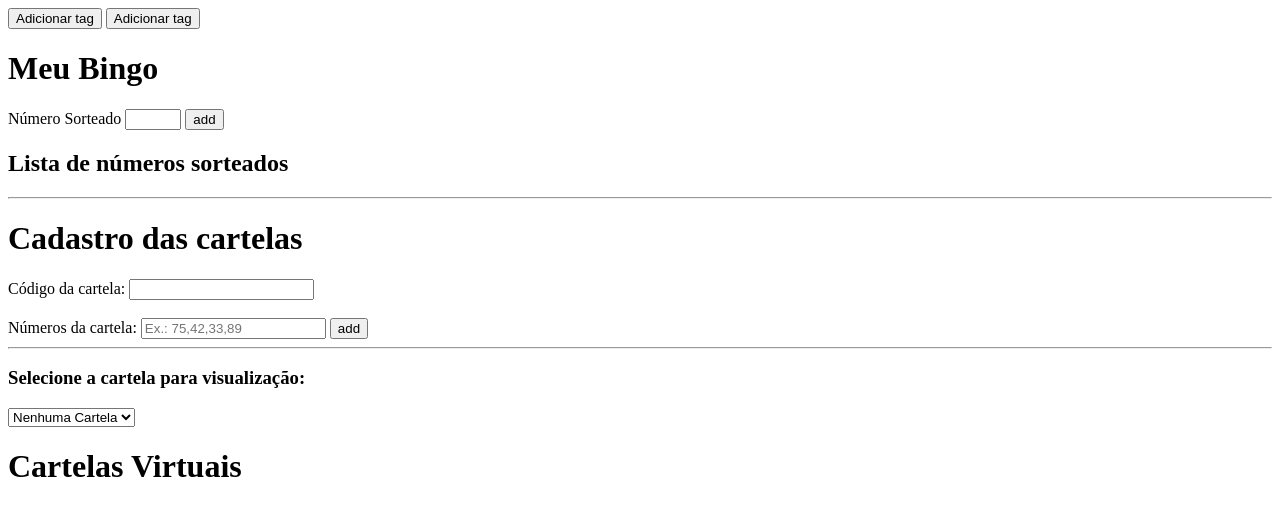
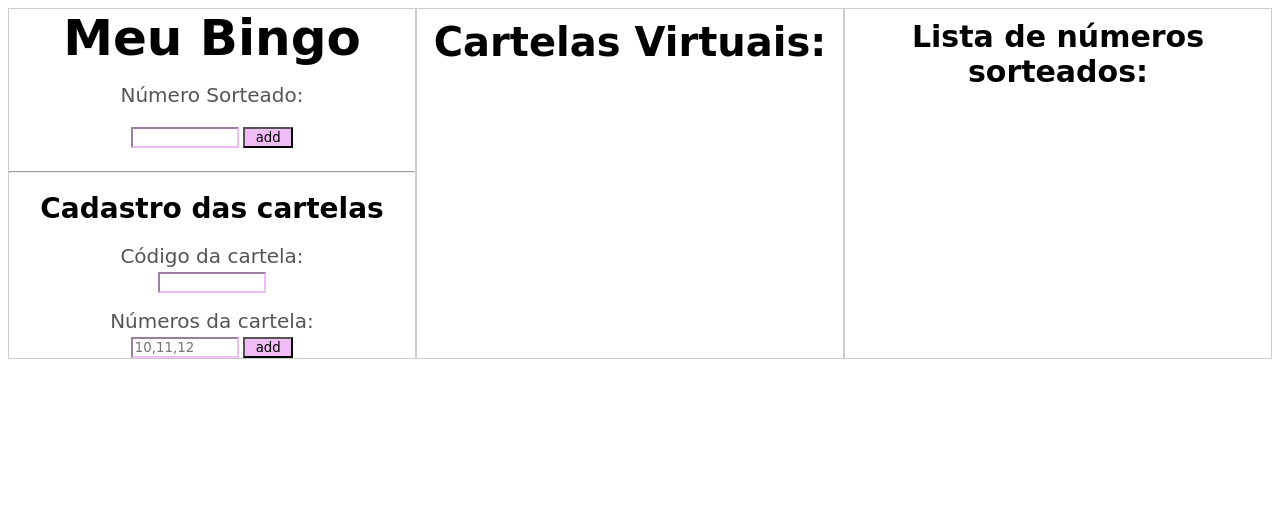
Before and after one commit to mofrof/3-_TDS_B_STAR, a plain HTML site: page index.html in a window 1280 px wide. Drawn offline with nearby package versions, Linux system fonts and the light colour scheme.

Commit message:
Add files via upload

```diff
--- a/index.html
+++ b/index.html
@@ -6,53 +6,63 @@
     <meta name="viewport" content="width=device-width, initial-scale=1.0">
     <title>Bingo</title>
     <link rel="stylesheet" href="style.css">
+    <link rel="preconnect" href="https://fonts.googleapis.com">
+    <link rel="preconnect" href="https://fonts.gstatic.com" crossorigin>
+    <link href="https://fonts.googleapis.com/css2?family=Jacquard+12&family=Merriweather:ital,wght@0,300;0,400;0,700;0,900;1,300;1,400;1,700;1,900&family=Quicksand:wght@300..700&display=swap" rel="stylegiovana">
 </head>
 
 <body>
-    <button ondblclick="addNovaTag()">Adicionar tag</button>
-    <button onclick="rmNovaTag()">Adicionar tag</button>
-    <div id="botao1"></div>
-    <h1>Meu Bingo</h1>
+
+    <div class="column" id="column1">
+
+
+        <link rel="stylesheet" href="https://fonts.googleapis.com/css2?family=Material+Symbols+Outlined:opsz,wght,FILL,GRAD@20..48,100..700,0..1,-50..200" />
+        <div class="divmeubingo"><h1 class="meubingo">Meu Bingo</h1> </div>
+
+    <br>
     <form action="" method="">
-        <label for="numeroSorteado">Número Sorteado</label>
-        <input type="number" name="numeroSorteado" id="numeroSorteado" min="1" max="75">
-        <input onclick="addNumeroListaSorteados()" type="button" value="add">
+        <label for="numeroSorteado" class="numerosorteado">Número Sorteado:</label>
+        <br>
+        <input  type="number" name="numeroSorteado" id="numeroSorteado" min="1" max="75" class="input1" >
+        <input onclick="addNumeroListaSorteados()" type="button" value="add" class="button1">
     </form>
-    <h2>Lista de números sorteados</h2>
-    <p id=listaNumerosSorteados></p>
+    <br>
     <hr>
+
 
     <h1>Cadastro das cartelas</h1>
     <form action="" method="">
-        <label for="codCartela">Código da cartela:</label>
-        <input type="text" name="codCartela" id="codCartela">
+        <label for="codCartela" class="codigocartela">Código da cartela:</label>
+        <input type="text" name="codCartela" id="codCartela" class="input2">
         <br>
         <br>
-        <label for="numerosDaCartela">Números da cartela:</label>
-        <input input="" type="text" name="numerosDaCartela" id="numerosDaCartela" placeholder="Ex.: 75,42,33,89">
-        <input type="button" value="add" ondblclick="cadastrarCartela()">
+        <label for="numerosDaCartela" class="numerosdacartela">Números da cartela:</label>
+        <input type="text" name="numerosDaCartela" id="numerosDaCartela" placeholder="10,11,12" class="input3" >
+        <input type="button" value="add" class="button2">
     </form>
-    <hr>
-    <h3>Selecione a cartela para visualização: </h3>
-    <select name="Cartelas" id="cartelas_id">
-        <option value="0">Nenhuma Cartela</option>
-    </select>
-    <h1>Cartelas Virtuais</h1>
-    <div id="container"></div>
-    <table id="TabelaCartela">
-        <thead>
-            <tr>
-                <th> </th>
-                <th> </th>
-                <th> </th>
-                <th> </th>
-            </tr>
-        </thead>
-        <tbody>
-            <!--As células serão preenchidas com os números selecionados no seletor acima.-->
-        </tbody>
+    </div>
+
+    <div class="column" id="column2">
+    <h1 class="cartelasvirtuais">Cartelas Virtuais:</h1>
+    <table>
+        <th>
+
+        </th>
+        <tr>
+
+        </tr>
     </table>
+    </div>
+    <div class="column" id="column3">
+        <h2 class="lista">Lista de números sorteados:</h2>
+        <p id=listaNumerosSorteados></p>
+        </div>
 <script src="main.js"></script>
 </body>
+<script>// Função para alternar o modo escuro
+    function toggleDarkMode() {
+        const body = document.body;
+        body.classList.toggle('dark-mode'); // Adicione ou remova a classe 'dark-mode'
+    }</script>
 
 </html>
--- a/style.css
+++ b/style.css
@@ -1,3 +1,38 @@
+
+
+@font-face{
+    font-family: jacquard;
+    src: local(jacquard), url(Jacquard12-Regular.ttf)
+}
+*{
+    font-family: cursive;
+}
+/*
+.coluna1{
+    flex-direction: column;
+   display: flex;
+   flex: 1;
+   width: auto;
+}
+.coluna2{
+    flex-direction: column;
+    display: flex;
+    flex: 2;
+    width: auto;
+}
+.coluna3{
+    flex-direction: column;
+    display: flex;
+    flex: 3;
+    width: auto;
+ }
+ */
+ .column{
+    flex: 1;
+    border: 1px solid #ccc;
+    padding: 10px;
+
+ }
 .erro {
     border: 2px solid red;
 }
@@ -5,3 +40,88 @@
 .erro2{
     color: hotpink;
 }
+
+label{
+	color: #555;
+	display: block;
+	margin-bottom: .2em;
+}
+
+
+body{
+	font-family: "Helvetica Neue", "Helvetica", Helvetica, Arial, sans-serif;
+	font-size: 14px;
+    display: flex;
+
+}
+
+.button1{
+background-color: rgb(240, 188, 245);
+width: 50px;
+}
+
+.button2{
+background-color: rgb(240, 188, 245);
+width: 50px;
+}
+.button2:hover{
+
+        background-color:  rgb(240, 148, 249);
+
+}
+.addtag{
+    background-color:  rgb(240, 188, 245);;
+}
+.input1{
+   border-color:  rgb(240, 188, 245);
+   width: 100px;
+
+}
+.button1:hover{
+background-color:  rgb(240, 148, 249);
+}
+.input2{
+    border-color:  rgb(240, 188, 245);
+    width: 100px;
+ }
+ .input3{
+    border-color:  rgb(240, 188, 245); ;
+    width: 100px;
+ }
+ .numerosorteado{
+    font-size: 20px;
+
+ }
+ .meubingo{
+    font-size: 50px;
+
+    margin: 0%;
+    text-align: center;
+
+ }
+ .codigocartela{
+    font-size: 20px;
+ }
+
+ .lista{
+    font-size: 30px;
+    margin: 0%;
+ }
+ .cartelasvirtuais{
+    font-size: 40px;
+    margin: 0%;
+ }
+ #column1{
+    text-align: center;
+    padding: 0%;
+ }
+ #column2{
+    text-align: center;
+ }
+ #column3{
+    text-align: center;
+ }
+
+.numerosdacartela{
+    font-size: 20px;
+}
```
